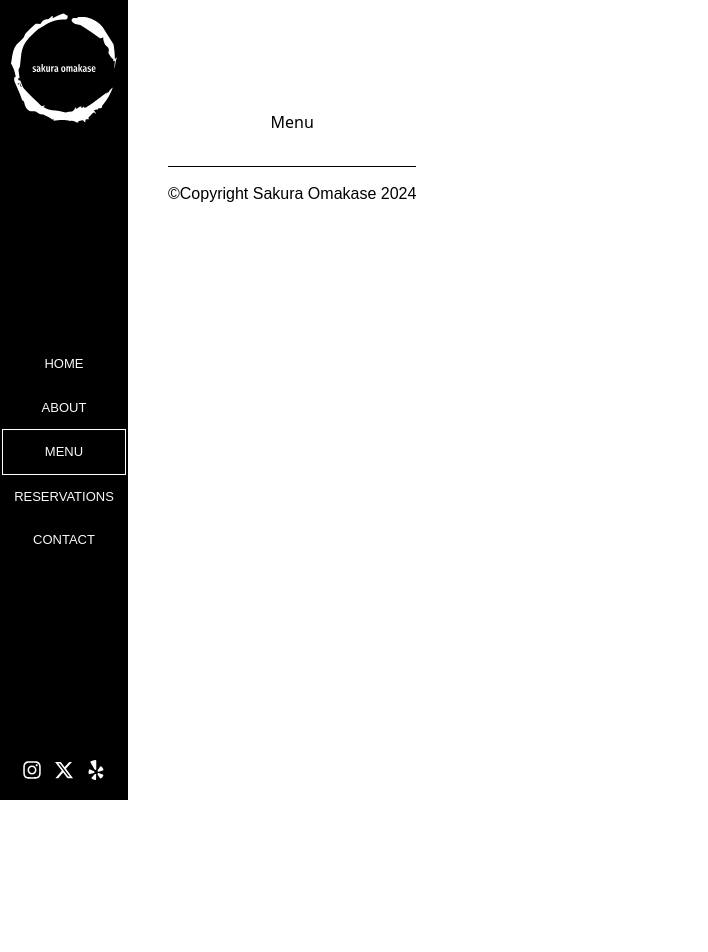
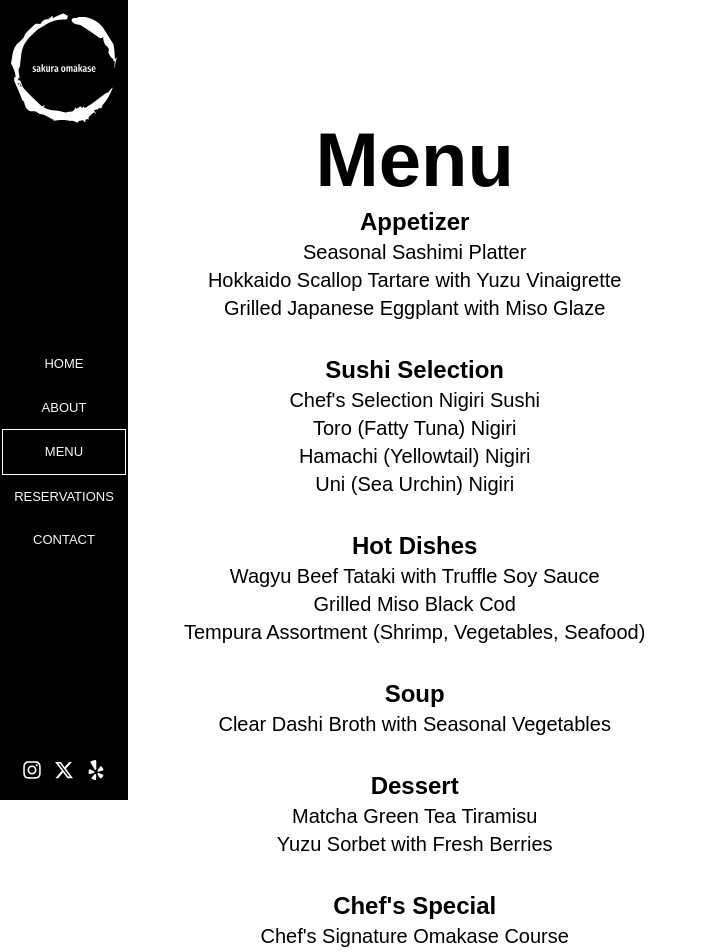
Before and after one commit to avan3/sakura_omakase, a React (Vite) app: page /sakura_omakase/menu in a window 1280 px wide. Shown: the top 952 px of the page, without its empty margins (0-708 px from the left). Before the commit the page ends 800 px from the top, so only its background shows below. Built offline with nearby package versions, Linux system fonts and the light colour scheme; a web font is replaced by a local one.

Commit message:
added menu but needs to stretch across page

```diff
--- a/src/components/Menu.tsx
+++ b/src/components/Menu.tsx
@@ -1,3 +1,55 @@
 export const Menu = () => {
-  return <div>Menu</div>;
+  return (
+    <section className="md:my-6 flex flex-col justify-center items-center">
+      <section className="md:basis-2/3 my-3 mx-4 font-fira_sans md:text-lg lg:text-xl xl:text-3xl xxxl:text-4xl xxxxl:text-5xl">
+        <h3 className="font-semibold text-[48px] xs:text-[50px] sm:text-[64px] lg:text-[76px] text-center">
+          Menu
+        </h3>
+        <p className="mt-8 font-semibold text-lg sm:text-xl md:text-2xl xl:text-4xl xxxl:text-5xl xxxxl:text-6xl">
+          Appetizer
+        </p>
+        <ul className="text-md sm:text-lg md:text-xl xl:text-3xl xxxl:text-4xl xxxxl:text-5xl">
+          <li>Seasonal Sashimi Platter</li>
+          <li>Hokkaido Scallop Tartare with Yuzu Vinaigrette</li>
+          <li>Grilled Japanese Eggplant with Miso Glaze</li>
+        </ul>
+        <p className="mt-8 font-semibold text-lg sm:text-xl md:text-2xl xl:text-4xl xxxl:text-5xl xxxxl:text-6xl">
+          Sushi Selection
+        </p>
+        <ul className="text-md sm:text-lg md:text-xl xl:text-3xl xxxl:text-4xl xxxxl:text-5xl">
+          <li>Chef's Selection Nigiri Sushi</li>
+          <li>Toro (Fatty Tuna) Nigiri</li>
+          <li>Hamachi (Yellowtail) Nigiri</li>
+          <li>Uni (Sea Urchin) Nigiri</li>
+        </ul>
+        <p className="mt-8 font-semibold text-lg sm:text-xl md:text-2xl xl:text-4xl xxxl:text-5xl xxxxl:text-6xl">
+          Hot Dishes
+        </p>
+        <ul className="text-md sm:text-lg md:text-xl xl:text-3xl xxxl:text-4xl xxxxl:text-5xl">
+          <li>Wagyu Beef Tataki with Truffle Soy Sauce</li>
+          <li>Grilled Miso Black Cod</li>
+          <li>Tempura Assortment (Shrimp, Vegetables, Seafood)</li>
+        </ul>
+        <p className="mt-8 font-semibold text-lg sm:text-xl md:text-2xl xl:text-4xl xxxl:text-5xl xxxxl:text-6xl">
+          Soup
+        </p>
+        <ul className="text-md sm:text-lg md:text-xl xl:text-3xl xxxl:text-4xl xxxxl:text-5xl">
+          <li>Clear Dashi Broth with Seasonal Vegetables</li>
+        </ul>
+        <p className="mt-8 font-semibold text-lg sm:text-xl md:text-2xl xl:text-4xl xxxl:text-5xl xxxxl:text-6xl">
+          Dessert
+        </p>
+        <ul className="text-md sm:text-lg md:text-xl xl:text-3xl xxxl:text-4xl xxxxl:text-5xl">
+          <li>Matcha Green Tea Tiramisu</li>
+          <li>Yuzu Sorbet with Fresh Berries</li>
+        </ul>
+        <p className="mt-8 font-semibold text-lg sm:text-xl md:text-2xl xl:text-4xl xxxl:text-5xl xxxxl:text-6xl">
+          Chef's Special
+        </p>
+        <ul className="text-md sm:text-lg md:text-xl xl:text-3xl xxxl:text-4xl xxxxl:text-5xl">
+          <li>Chef's Signature Omakase Course</li>
+        </ul>
+      </section>
+    </section>
+  );
 };
```
